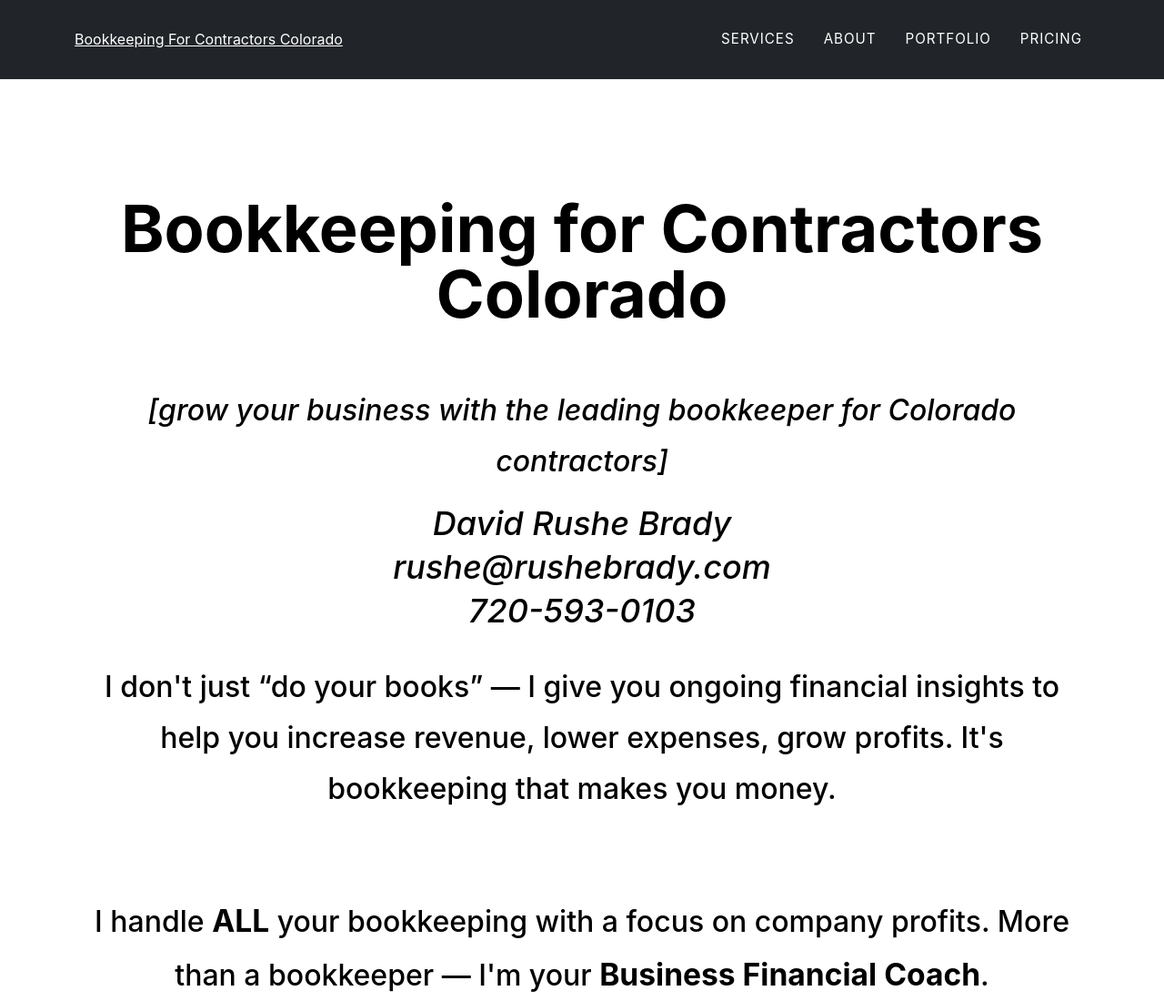
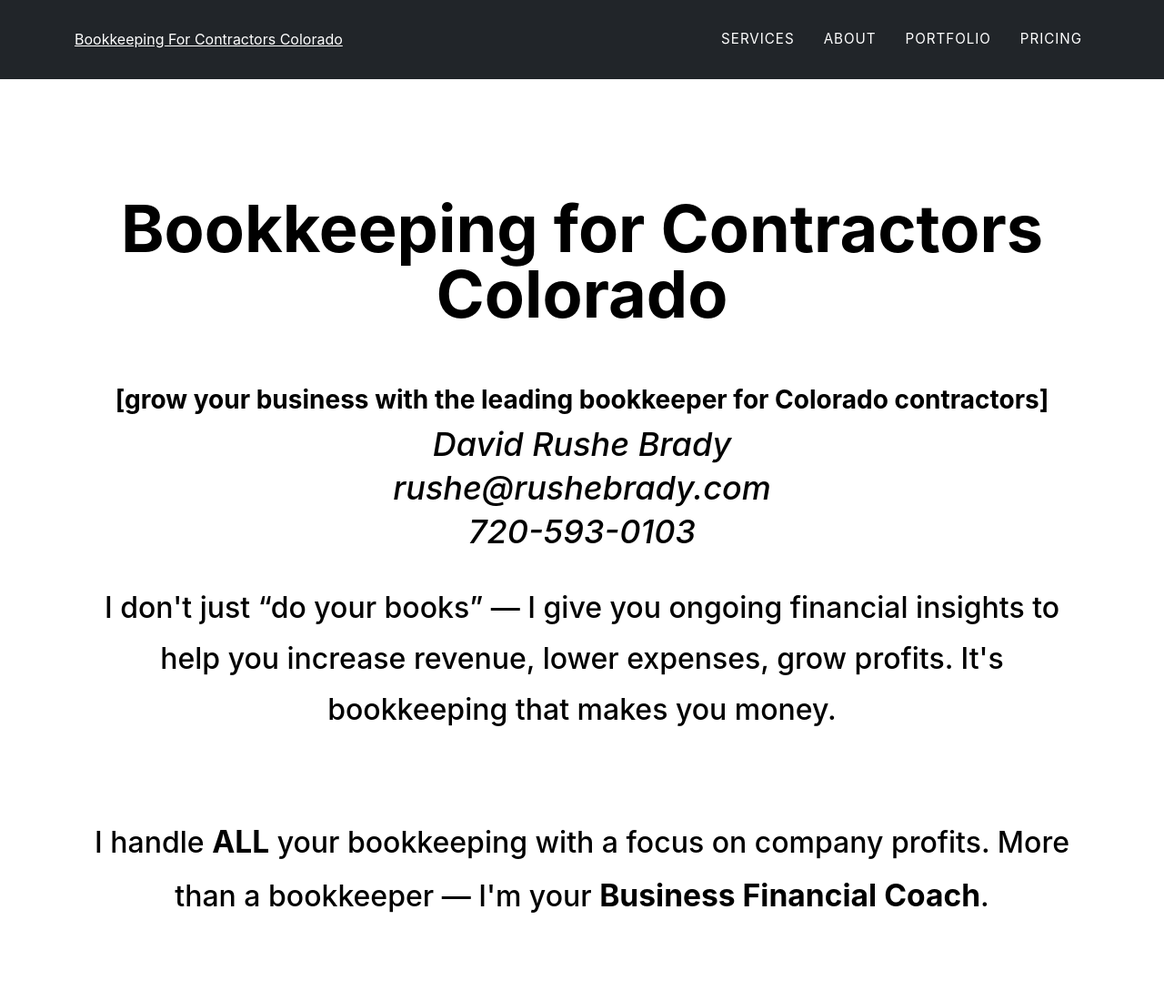
Before and after one commit to rushebrady/TCB, a plain HTML site: page index.html in a window 1280 px wide. Shown: the top 1100 px of the page at 91% size. Drawn offline with Linux system fonts and the light colour scheme.

Commit message:
Update index.html

```diff
--- a/index.html
+++ b/index.html
@@ -42,7 +42,7 @@
         <header class="masthead">
             <div class="container">
                 <div class="masthead-heading">Bookkeeping for Contractors Colorado</div>
-                <p style="font-style:italic;">[grow your business with the leading bookkeeper for Colorado contractors]</p>
+                <h3>[grow your business with the leading bookkeeper for Colorado contractors]</h3>
                 <div class="masthead-subheading">David Rushe Brady<br>rushe@rushebrady.com<br>720-593-0103</div>
                 <p>I don't just &ldquo;do your books&rdquo; &mdash; I give you ongoing financial insights to help you increase revenue, lower expenses, grow profits. It's bookkeeping that makes you money.</p>
                 <p>&nbsp;</p>
```
